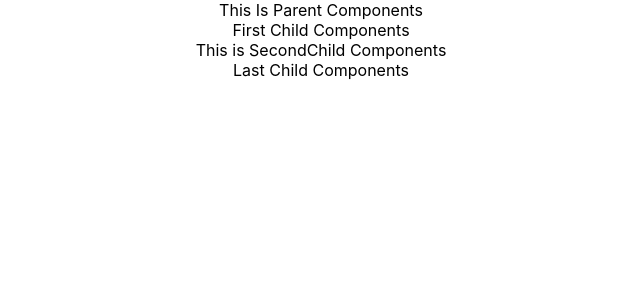
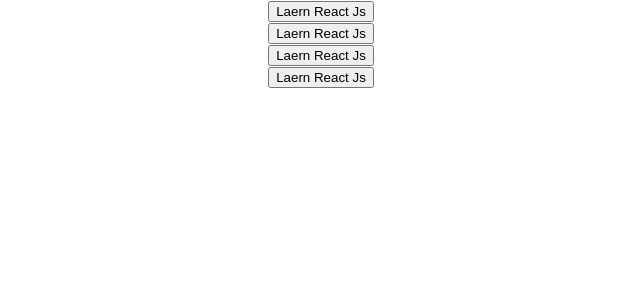
Before and after one commit to awais882s/counter-app, a React (Create React App) app: page / in a window 1280 px wide. Shown: the top 300 px of the page, without its empty margins (319-959 px from the left). Built offline with nearby package versions, Linux system fonts and the light colour scheme.

Commit message:
diff components

```diff
--- a/src/App.js
+++ b/src/App.js
@@ -1,10 +1,26 @@
 import "./App.css";
-import Parent from "./Components/Parent";
+// import Parent from "./Components/Parent";
+// for counter app
+import Counter from "./Components Buttons/Counter";
 
 function App() {
+  let Sampledata = {
+    color: "red",
+    title: "Learn React Js",
+    width: "20",
+  };
+  let Sampledata1 = ["1", "2", "3", "4"];
+  let Sampledata2 = "sample string";
+  let Sampledata3 = 10;
   return (
     <div className="App">
-      <Parent></Parent>
+      {/* <Parent></Parent> */}
+      <Counter
+        Sampledata={Sampledata}
+        Sampledata1={Sampledata1}
+        Sampledata2={Sampledata2}
+        Sampledata3={Sampledata3}
+      ></Counter>
     </div>
   );
 }
--- /dev/null
+++ b/src/Components Buttons/Button.js
@@ -0,0 +1,9 @@
+function Button(props) {
+  console.log("Props:", props);
+  return (
+    <div>
+      <button>Laern React Js</button>
+    </div>
+  );
+}
+export default Button;
--- /dev/null
+++ b/src/Components Buttons/Counter.js
@@ -0,0 +1,18 @@
+
+// import Parent from "./Components/Parent";
+// for counter app
+import Button from "./Button";
+
+function Counter(props) {
+  return (
+    <div className="App">
+      {/* <Parent></Parent> */}
+      <Button data={props.Sampledata}></Button>
+      <Button data={props.Sampledata1}></Button>
+      <Button data={props.Sampledata2}></Button>
+      <Button data={props.Sampledata3}></Button>
+    </div>
+  );
+}
+
+export default Counter;
--- /dev/null
+++ b/src/Components/Button.js
@@ -0,0 +1,12 @@
+function Button(props) {
+  console.log("Props:", props);
+  let some = "button created";
+  return (
+    <div>
+      <button data={some} style={{ color: props.color }}>
+        {props.title}
+      </button>
+    </div>
+  );
+}
+export default Button;
--- a/src/Components/Parent.js
+++ b/src/Components/Parent.js
@@ -1,9 +1,11 @@
 import Child from "./Child";
+import Button from "./Button";
 function Parent() {
   return (
     <div>
       This Is Parent Components
       <Child></Child>
+      <Button color="red" title="HTML Tags"></Button>
     </div>
   );
 }
--- a/src/Components/ThirdChild.js
+++ b/src/Components/ThirdChild.js
@@ -1,4 +1,9 @@
+import Button from "./Button";
 function ThirdChld() {
-  return <div>Last Child Components</div>;
+  return (
+    <div>
+      <Button color="green" title="Learn HTML"></Button>
+    </div>
+  );
 }
 export default ThirdChld;
```
